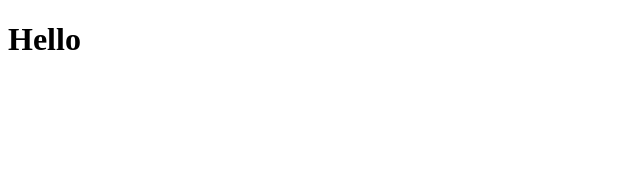
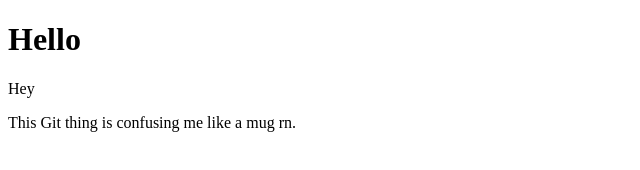
Before and after one commit to kwamesparkes/new-page, a plain HTML site: page index.html in a window 1280 px wide. Shown: the whole page, without its empty margins (0-640 px from the left). Drawn offline with Linux system fonts and the light colour scheme.

Commit message:
Update index.html

```diff
--- a/index.html
+++ b/index.html
@@ -6,5 +6,7 @@
     </head>
     <body>
         <h1>Hello</h1>
+        <p>Hey</p>
+        <p>This Git thing is confusing me like a mug rn.</p>
     </body>
 </html>
```
